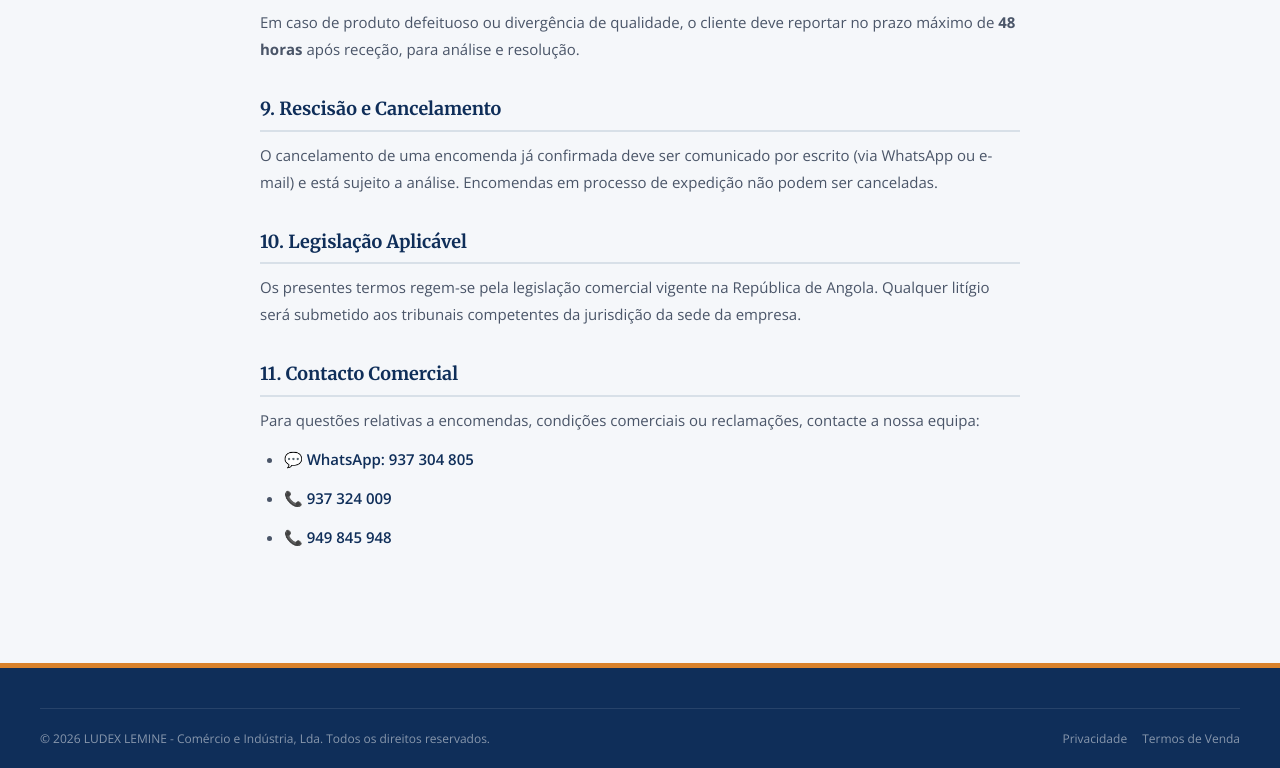
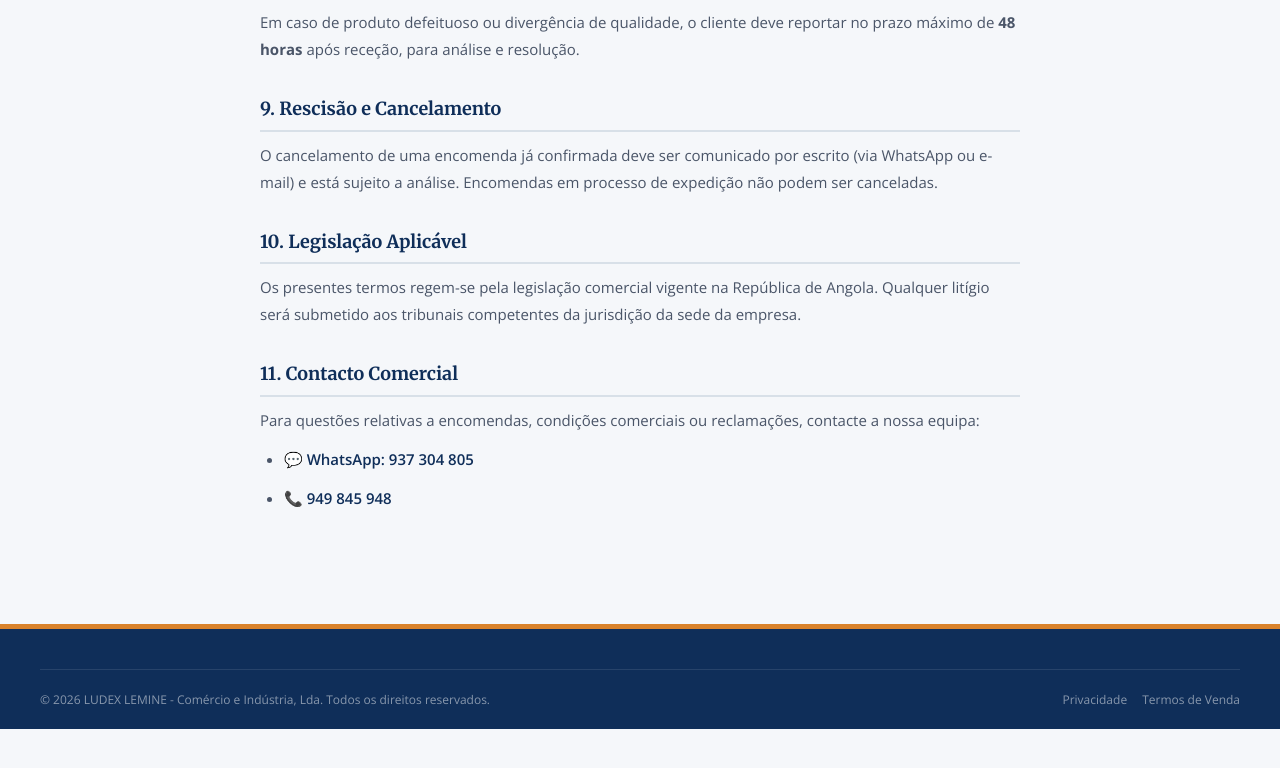
Before and after one commit to Dripshit/Ludex-Lemine, a plain HTML site: page termos.html in a window 1280 px wide. Shown: the part 2430-3198 px from the top of the page. After the commit the page ends 3159 px from the top, so only its background shows below. Drawn offline with nearby package versions, Linux system fonts and the light colour scheme.

Commit message:
Update contact information in termos.html
Removed the old contact number from the contact section.

```diff
--- a/termos.html
+++ b/termos.html
@@ -208,7 +208,6 @@
         <p>Para questões relativas a encomendas, condições comerciais ou reclamações, contacte a nossa equipa:</p>
         <ul>
             <li>💬 <a href="https://wa.me/244937324009" target="_blank" style="color: var(--color-primary); font-weight: 600;">WhatsApp: 937 304 805</a></li>
-            <li>📞 <a href="tel:937324009" style="color: var(--color-primary); font-weight: 600;">937 324 009</a></li>
             <li>📞 <a href="tel:949845948" style="color: var(--color-primary); font-weight: 600;">949 845 948</a></li>
         </ul>
     </div>
```
